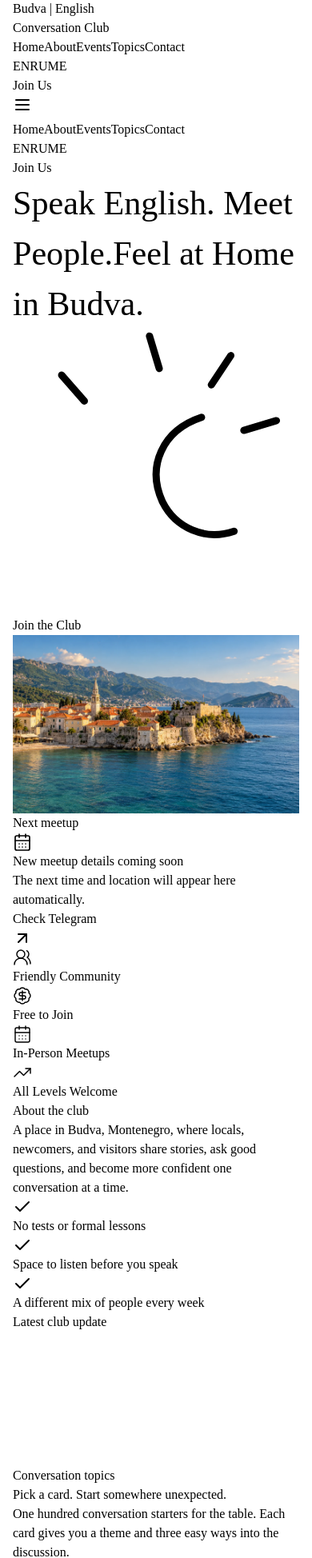
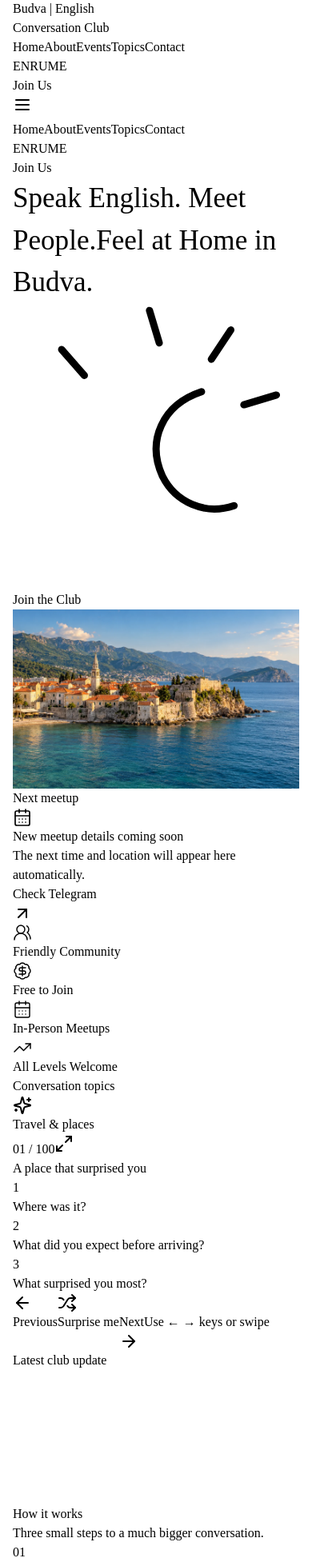
Before and after one commit to asamusenkaEPAM/AIBY, a React (Vite) app in the folder examples/english-club/source/: page / in a window 390 px wide. Shown: the part 49-1997 px from the top of the page at 80% size. Built offline with nearby package versions, Linux system fonts and the light colour scheme; a web font is replaced by a local one.

Commit message:
Reorder topics and refine typography

```diff
--- a/examples/english-club/source/src/App.jsx
+++ b/examples/english-club/source/src/App.jsx
@@ -47,10 +47,10 @@ export default function App() {
       <main id="main-content">
         <Hero {...announcementState} copy={copy} />
         <FeatureGrid copy={copy} />
+        <TopicsSection copy={copy} />
+        <EventsSection {...announcementState} copy={copy} />
+        <HowItWorks copy={copy} />
         <AboutSection copy={copy} />
-        <EventsSection {...announcementState} copy={copy} />
-        <TopicsSection copy={copy} />
-        <HowItWorks copy={copy} />
       </main>
       <Footer copy={copy} />
     </div>
--- a/examples/english-club/source/src/components/EventsSection.jsx
+++ b/examples/english-club/source/src/components/EventsSection.jsx
@@ -14,7 +14,7 @@ export default function EventsSection({ announcement, isUpcoming, loading, copy
       {loading ? (
         <article className="reveal mt-8 rounded-[32px] bg-ocean p-7 text-cream shadow-soft sm:p-10 lg:p-12" aria-live="polite">
           <span className="inline-flex items-center gap-2 rounded-full border border-white/25 bg-white/10 px-4 py-2 text-xs font-bold uppercase tracking-[0.16em]"><span className="size-2 animate-pulse rounded-full bg-terracotta" aria-hidden="true" />{copy.events.checking}</span>
-          <p className="mt-8 font-display text-4xl leading-tight sm:text-5xl">{copy.events.looking}</p>
+          <p className="mt-8 font-display text-3xl leading-tight sm:text-4xl">{copy.events.looking}</p>
         </article>
       ) : !isUpcoming ? (
         <article className="reveal relative mt-8 overflow-hidden rounded-[32px] bg-ocean p-7 text-cream shadow-soft sm:p-10 lg:p-12">
@@ -23,7 +23,7 @@ export default function EventsSection({ announcement, isUpcoming, loading, copy
             <span className="inline-flex items-center gap-2 rounded-full border border-white/25 bg-white/10 px-4 py-2 text-xs font-bold uppercase tracking-[0.16em]"><span className="size-2 rounded-full bg-terracotta" aria-hidden="true" />{copy.events.updates}</span>
             <CalendarDays className="size-7 text-terracotta" strokeWidth={1.5} aria-hidden="true" />
           </div>
-          <h3 className="relative mt-10 max-w-2xl font-display text-4xl leading-tight sm:text-5xl">{copy.events.soon}</h3>
+          <h3 className="relative mt-10 max-w-2xl font-display text-3xl leading-tight sm:text-4xl">{copy.events.soon}</h3>
           <p className="relative mt-5 max-w-2xl text-base leading-relaxed text-cream/75">{copy.events.soonText}</p>
           <a className="relative mt-8 inline-flex min-h-12 items-center gap-2 rounded-full bg-cream px-6 text-sm font-bold text-navy transition hover:-translate-y-0.5" href={telegramChannel} target="_blank" rel="noreferrer">{copy.events.check} <ArrowUpRight className="size-4" /></a>
         </article>
@@ -32,7 +32,7 @@ export default function EventsSection({ announcement, isUpcoming, loading, copy
           <div className="grid gap-10 lg:grid-cols-[1.1fr_0.9fr] lg:gap-14">
             <div>
               <div className="flex items-start justify-between gap-5"><span className="inline-flex items-center gap-2 rounded-full border border-white/25 bg-white/10 px-4 py-2 text-xs font-bold uppercase tracking-[0.16em]"><span className="size-2 rounded-full bg-terracotta" aria-hidden="true" />{copy.events.live}</span><CalendarDays className="size-7 text-terracotta" strokeWidth={1.5} aria-hidden="true" /></div>
-              <h3 className="mt-10 max-w-xl font-display text-4xl leading-tight sm:text-5xl">{copy.events.next}</h3>
+              <h3 className="mt-10 max-w-xl font-display text-3xl leading-tight sm:text-4xl">{copy.events.next}</h3>
               <p className="mt-5 max-w-xl whitespace-pre-line text-base leading-relaxed text-cream/75">{announcement.message}</p>
             </div>
 
--- a/examples/english-club/source/src/components/Hero.jsx
+++ b/examples/english-club/source/src/components/Hero.jsx
@@ -55,7 +55,7 @@ export default function Hero({ announcement, isUpcoming, loading, copy }) {
             ) : isUpcoming ? (
               <>
                 <p className="hero-event-step mt-5 text-xs font-bold uppercase tracking-[0.15em] text-terracotta">{announcement.schedule}</p>
-                <h2 className="hero-event-step mt-2 font-display text-[2rem] leading-[1.05] tracking-[-0.025em]">{announcement.venue || 'Budva'}</h2>
+                <h2 className="hero-event-step mt-2 font-display text-[1.75rem] leading-[1.08] tracking-[-0.025em]">{announcement.venue || 'Budva'}</h2>
                 <div className="hero-event-step mt-5 flex flex-wrap gap-2.5">
                   {announcement.locationUrl && (
                     <a className="inline-flex min-h-11 items-center gap-2 rounded-full bg-cream px-5 text-sm font-bold text-navy transition hover:-translate-y-0.5" href={announcement.locationUrl} target="_blank" rel="noreferrer"><MapPin className="size-4" aria-hidden="true" />{copy.hero.openLocation}</a>
@@ -65,7 +65,7 @@ export default function Hero({ announcement, isUpcoming, loading, copy }) {
               </>
             ) : (
               <>
-                <h2 className="hero-event-step mt-5 max-w-sm font-display text-[1.85rem] leading-[1.08] tracking-[-0.025em]">{copy.hero.soon}</h2>
+                <h2 className="hero-event-step mt-5 max-w-sm font-display text-[1.6rem] leading-[1.12] tracking-[-0.02em]">{copy.hero.soon}</h2>
                 <p className="hero-event-step mt-2 max-w-sm text-sm leading-relaxed text-cream/70">{copy.hero.automatic}</p>
                 <a className="hero-event-step mt-5 inline-flex min-h-11 w-fit items-center gap-2 rounded-full bg-cream px-5 text-sm font-bold text-navy transition hover:-translate-y-0.5" href={telegramChannel} target="_blank" rel="noreferrer">{copy.hero.check} <ArrowUpRight className="size-4" /></a>
               </>
--- a/examples/english-club/source/src/components/TopicsSection.jsx
+++ b/examples/english-club/source/src/components/TopicsSection.jsx
@@ -206,7 +206,7 @@ export default function TopicsSection({ copy }) {
         </div>
 
         <div className={`relative max-w-5xl ${fullscreen ? 'mt-8' : 'mt-10 sm:mt-14'}`}>
-          <h3 className={`font-display font-medium leading-[0.98] tracking-[-0.04em] ${fullscreen ? 'text-[clamp(2.45rem,11vw,4rem)]' : 'text-[clamp(2.5rem,6vw,5.7rem)]'}`}>
+          <h3 className={`font-display font-medium leading-[1.02] tracking-[-0.035em] ${fullscreen ? 'text-[clamp(2rem,9vw,3.25rem)]' : 'text-[clamp(2rem,3.5vw,3.6rem)]'}`}>
             {topic.title}
           </h3>
           <ol className={`grid md:grid-cols-3 ${fullscreen ? 'mt-7 gap-2.5' : 'mt-10 gap-3'}`}>
@@ -215,7 +215,7 @@ export default function TopicsSection({ copy }) {
                 <span className="grid size-8 shrink-0 place-items-center rounded-full bg-terracotta text-xs font-bold text-navy">
                   {index + 1}
                 </span>
-                <p className="pt-1 text-base font-medium leading-relaxed text-cream/85">{prompt}</p>
+                <p className="pt-1 text-sm font-medium leading-relaxed text-cream/85 sm:text-base">{prompt}</p>
               </li>
             ))}
           </ol>
@@ -264,20 +264,12 @@ export default function TopicsSection({ copy }) {
 
   return (
     <>
-      <section id="topics" className="bg-cream py-24 lg:py-32">
+      <section id="topics" className="bg-cream py-16 lg:py-20">
         <div className="page-shell">
-          <div className="reveal grid gap-8 lg:grid-cols-[1fr_0.55fr] lg:items-end">
-            <div>
-              <p className="eyebrow">{copy.topics.label}</p>
-              <h2 className="section-title mt-6 max-w-4xl">{copy.topics.title}</h2>
-            </div>
-            <p className="max-w-xl text-lg leading-relaxed text-navy/65 lg:justify-self-end">
-              {copy.topics.text}
-            </p>
-          </div>
+          <h2 className="reveal eyebrow">{copy.topics.label}</h2>
 
           <div
-            className="reveal mt-12 outline-none"
+            className="reveal mt-8 outline-none"
             role="group"
             aria-label={copy.topics.deck}
             aria-roledescription="carousel"
--- a/examples/english-club/source/src/index.css
+++ b/examples/english-club/source/src/index.css
@@ -34,10 +34,10 @@
   .button-secondary { @apply inline-flex min-h-12 items-center justify-center rounded-full border border-navy/25 px-6 text-sm font-bold transition hover:border-navy hover:bg-cream; }
   .eyebrow { @apply flex items-center gap-3 text-xs font-bold uppercase tracking-[0.2em] text-terracotta; }
   .eyebrow::before { content: ''; @apply h-px w-8 bg-terracotta; }
-  .section-title { @apply font-display text-[clamp(2.75rem,5.2vw,5.8rem)] font-medium leading-[0.98] tracking-[-0.045em]; }
+  .section-title { @apply font-display text-[clamp(2.1rem,3.5vw,3.75rem)] font-medium leading-[1.02] tracking-[-0.035em]; }
   .feature-card { @apply rounded-xl border border-navy/8 bg-cream p-5 shadow-soft transition duration-300 hover:-translate-y-1.5 hover:border-terracotta/50 hover:shadow-lift sm:p-6; }
   .text-link { @apply inline-flex items-center gap-2 text-sm font-bold text-ocean underline decoration-terracotta/60 underline-offset-4 transition hover:text-navy; }
-  .hero-title { font-size: clamp(2.55rem, 10.8vw, 3.7rem); }
+  .hero-title { font-size: clamp(2.1rem, 9vw, 3.2rem); }
   .hero-image-frame { border-radius: 44px 14px 44px 14px; }
   .skip-link { @apply fixed left-4 top-[-80px] z-[100] rounded-full bg-navy px-5 py-3 text-sm font-bold text-cream transition-all focus:top-4; }
 }
@@ -48,7 +48,7 @@
 
 @media (min-width: 1024px) {
   .page-shell { width: min(1440px, calc(100% - 5rem)); }
-  .hero-title { font-size: clamp(3.2rem, 4.45vw, 4.7rem); }
+  .hero-title { font-size: clamp(2.8rem, 3.65vw, 3.9rem); }
 }
 
 .reveal { opacity: 0; transform: translateY(22px); transition: opacity 650ms ease, transform 650ms ease; }
```
Also changed, not shown: 8 other files (tests, documents, lock files or other folders).
